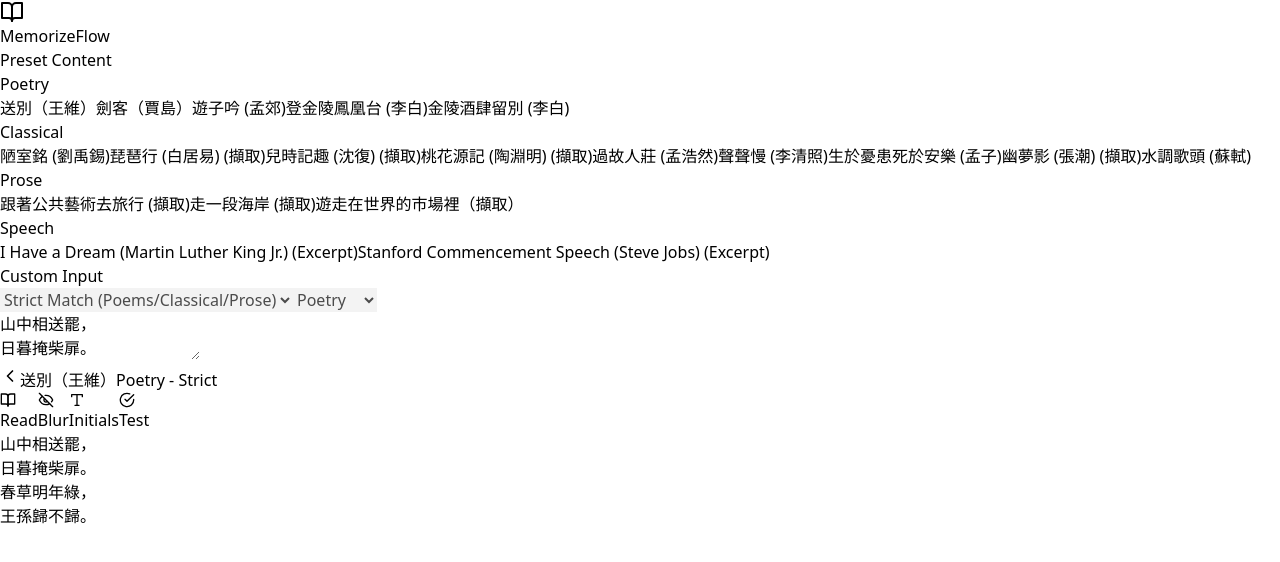
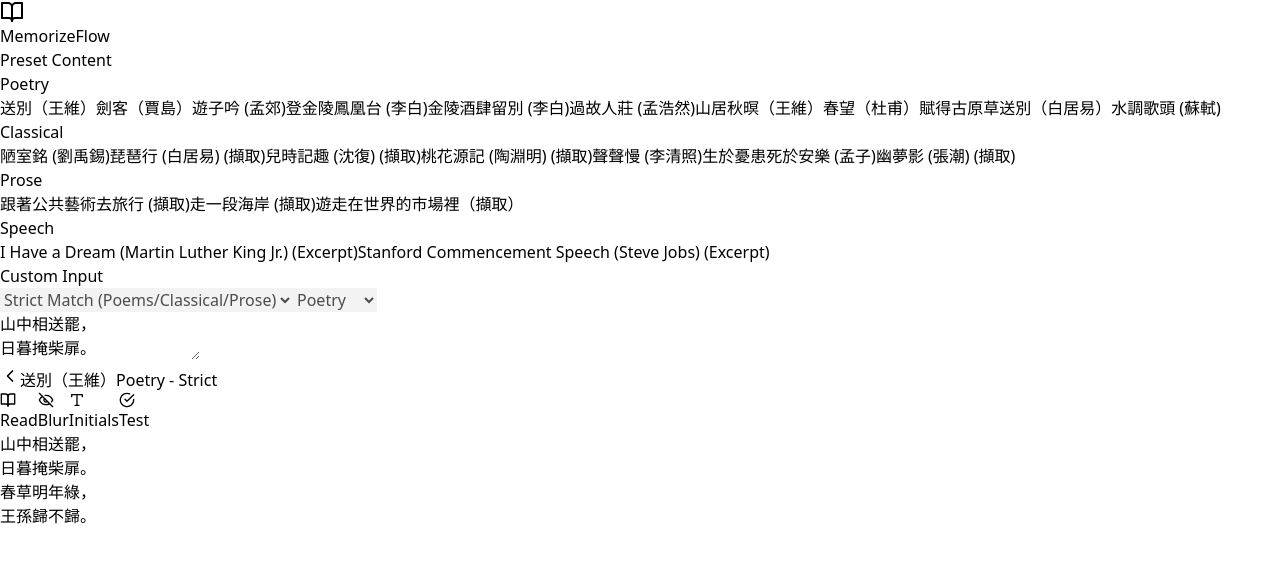
Before and after one commit to Albair581/memorize-flow, a React (Vite) app: page / in a window 1280 px wide. Shown: the top 562 px of the page. Built offline with nearby package versions, Linux system fonts and the light colour scheme; the HTML template or start-up script is replaced by a standard one.

Commit message:
Added new poems

```diff
--- a/src/App.jsx
+++ b/src/App.jsx
@@ -86,7 +86,7 @@
   {
     id: 'guogurenzhuang',
     title: '過故人莊 (孟浩然)',
-    category: 'Classical',
+    category: 'Poetry',
     type: 'strict',
     lang: 'zh',
     content: `故人具雞黍，邀我至田家。\n綠樹村邊合，青山郭外斜。\n開軒面場圃，把酒話桑麻。\n待到重陽日，還來就菊花。`
@@ -116,6 +116,30 @@
     content: `尋尋覓覓，冷冷清清，悽悽慘慘戚戚。\n乍暖還寒時候，最難將息。\n三杯兩盞淡酒，怎敵他晚來風急？\n雁過也，正傷心，卻是舊時相識。\n滿地黃花堆積，憔悴損，如今有誰堪摘？\n守著窗兒，獨自怎生得黑？\n梧桐更兼細雨，到黃昏，點點滴滴。\n這次第，怎一個愁字了得？`
   },
   {
+    id: 'shanjuqiumin',
+    title: '山居秋暝（王維）',
+    category: 'Poetry',
+    type: 'strict',
+    lang: 'zh',
+    content: `空山新雨後，天氣晚來秋。\n明月松間照，清泉石上流。\n竹喧歸浣女，蓮動下漁舟。\n隨意春芳歇，王孫自可留。`
+  },
+  {
+    id: 'chunwang',
+    title: '春望（杜甫）',
+    category: 'Poetry',
+    type: 'strict',
+    lang: 'zh',
+    content: `國破山河在，城春草木深。\n感時花濺淚，恨別鳥驚心。\n烽火連三月，家書抵萬金。\n白頭搔更短，渾欲不勝簪。`
+  },
+  {
+    id: 'fudeguyuancaosongbie',
+    title: '賦得古原草送別（白居易）',
+    category: 'Poetry',
+    type: 'strict',
+    lang: 'zh',
+    content: `離離原上草，一歲一枯榮。\n野火烧不盡，春風吹又生。\n遠芳侵古道，晴翠接荒城。\n又送王孫去，萋萋滿別情。`
+  },
+  {
     id: 'shengyuyouhuansiyuanle',
     title: '生於憂患死於安樂 (孟子)',
     category: 'Classical',
@@ -134,7 +158,7 @@
   {
     id: 'shuidiaogetou',
     title: '水調歌頭 (蘇軾)',
-    category: 'Classical',
+    category: 'Poetry',
     type: 'strict',
     lang: 'zh',
     content: `明月幾時有，把酒問青天，\n不知天上宮闕，今夕是何年。\n我欲乘風歸去，又恐瓊樓玉宇，高處不勝寒；\n起舞弄清影，何似在人間。\n轉朱閣，低綺戶，照無眠；\n不應有恨，何事長向別時圓？\n人有悲歡離合，月有陰晴圓缺，此事古難全；\n但願人長久，千里共嬋娟。`
```
